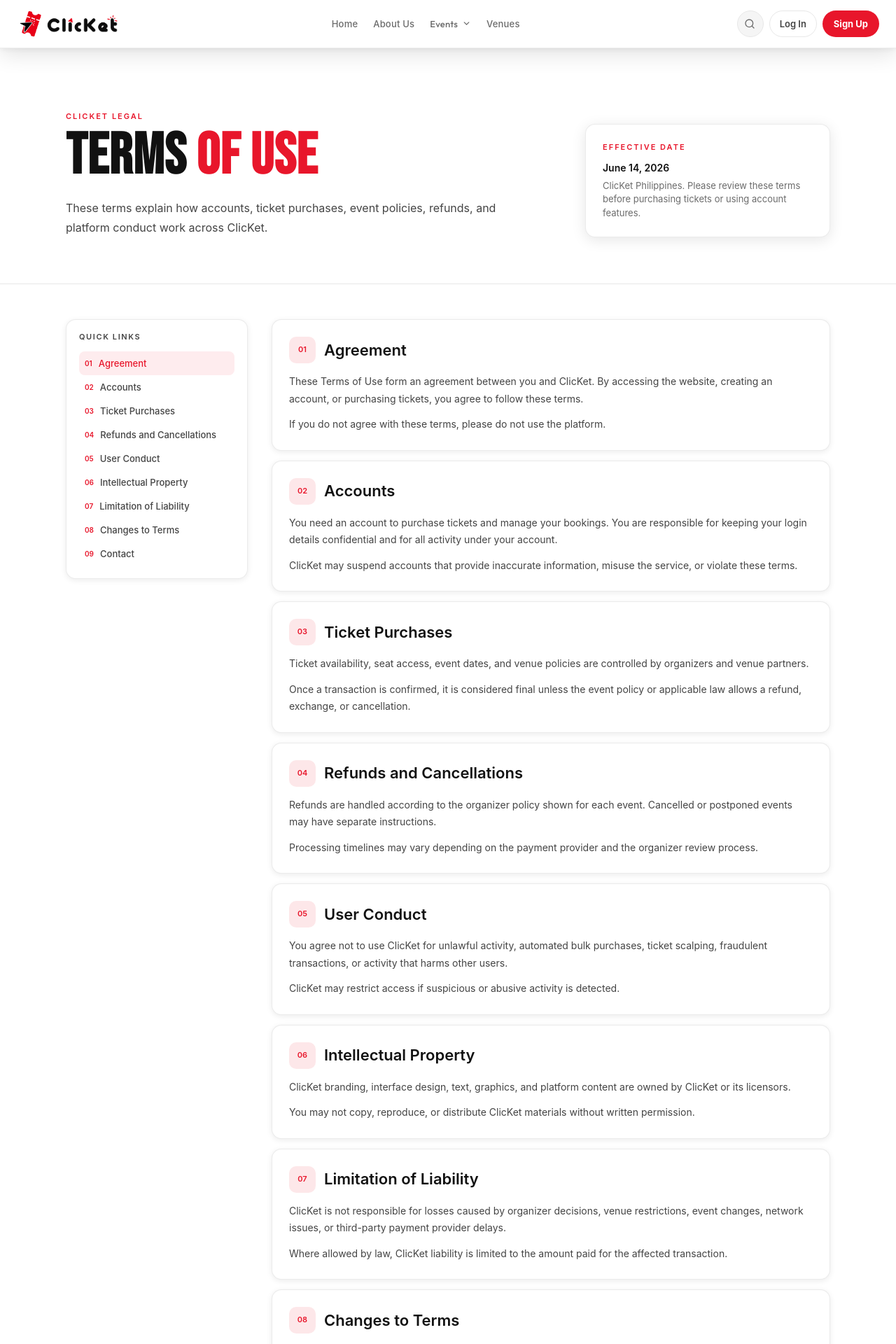
After one commit to jluigemalaiba/ClicKet, a PHP site: page /terms.php in a window 1280 px wide. The commit adds this page. Shown: the top 1920 px of the page at 70% size. Run offline with PHP 8.4, Linux system fonts and the light colour scheme.

Commit message:
created a terms.php

```diff
--- a/css/partners-footer.css
+++ b/css/partners-footer.css
@@ -1,6 +1,11 @@
 /* =============================================
    ClicKet — Partners Carousel + Footer (Light Theme)
    ============================================= */
+
+:root {
+  font-family: -apple-system, BlinkMacSystemFont, 'Segoe UI', 'Geist', sans-serif;
+  -webkit-font-smoothing: antialiased;
+}
 
 .partners-section {
   padding: 30px 0;
@@ -13,7 +18,7 @@
 .partners-label {
   text-align: center;
   font-size: 11px;
-  font-weight: 700;
+  font-weight: 600;
   letter-spacing: 3px;
   text-transform: uppercase;
   color: var(--text-muted);
@@ -179,7 +184,7 @@
 
 .footer-col-title {
   font-size: 11px;
-  font-weight: 700;
+  font-weight: 600;
   letter-spacing: 2px;
   text-transform: uppercase;
   color: var(--text-primary);
@@ -229,7 +234,7 @@
   background: var(--red-primary);
   color: #fff;
   font-size: 13px;
-  font-weight: 700;
+  font-weight: 600;
   padding: 10px 18px;
   border-radius: 8px;
   transition: background var(--dur-fast), transform var(--dur-fast);
--- a/includes/footer.php
+++ b/includes/footer.php
@@ -55,7 +55,7 @@
           <li><a href="help.php">Help Center</a></li>
           <li><a href="help.php#queue">Virtual Queue FAQ</a></li>
           <li><a href="contact.php">Contact Us</a></li>
-          <li><a href="help.php#terms">Terms &amp; Conditions</a></li>
+          <li><a href="terms.php">Terms &amp; Conditions</a></li>
         </ul>
       </div>
 
@@ -85,7 +85,7 @@
       </p>
       <nav class="footer-bottom-links">
         <a href="#">Privacy Policy</a>
-        <a href="help.php#terms">Terms of Use</a>
+        <a href="terms.php">Terms of Use</a>
         <a href="#">Cookie Policy</a>
         <a href="#">Accessibility</a>
       </nav>
--- /dev/null
+++ b/terms.php
@@ -0,0 +1,414 @@
+<?php
+// terms.php - ClicKet Terms of Use
+require_once __DIR__ . '/includes/log.php';
+
+$termsSections = [
+    [
+        'id' => 'agreement',
+        'num' => '01',
+        'title' => 'Agreement',
+        'body' => [
+            'These Terms of Use form an agreement between you and ClicKet. By accessing the website, creating an account, or purchasing tickets, you agree to follow these terms.',
+            'If you do not agree with these terms, please do not use the platform.',
+        ],
+    ],
+    [
+        'id' => 'accounts',
+        'num' => '02',
+        'title' => 'Accounts',
+        'body' => [
+            'You need an account to purchase tickets and manage your bookings. You are responsible for keeping your login details confidential and for all activity under your account.',
+            'ClicKet may suspend accounts that provide inaccurate information, misuse the service, or violate these terms.',
+        ],
+    ],
+    [
+        'id' => 'purchases',
+        'num' => '03',
+        'title' => 'Ticket Purchases',
+        'body' => [
+            'Ticket availability, seat access, event dates, and venue policies are controlled by organizers and venue partners.',
+            'Once a transaction is confirmed, it is considered final unless the event policy or applicable law allows a refund, exchange, or cancellation.',
+        ],
+    ],
+    [
+        'id' => 'refunds',
+        'num' => '04',
+        'title' => 'Refunds and Cancellations',
+        'body' => [
+            'Refunds are handled according to the organizer policy shown for each event. Cancelled or postponed events may have separate instructions.',
+            'Processing timelines may vary depending on the payment provider and the organizer review process.',
+        ],
+    ],
+    [
+        'id' => 'conduct',
+        'num' => '05',
+        'title' => 'User Conduct',
+        'body' => [
+            'You agree not to use ClicKet for unlawful activity, automated bulk purchases, ticket scalping, fraudulent transactions, or activity that harms other users.',
+            'ClicKet may restrict access if suspicious or abusive activity is detected.',
+        ],
+    ],
+    [
+        'id' => 'ownership',
+        'num' => '06',
+        'title' => 'Intellectual Property',
+        'body' => [
+            'ClicKet branding, interface design, text, graphics, and platform content are owned by ClicKet or its licensors.',
+            'You may not copy, reproduce, or distribute ClicKet materials without written permission.',
+        ],
+    ],
+    [
+        'id' => 'liability',
+        'num' => '07',
+        'title' => 'Limitation of Liability',
+        'body' => [
+            'ClicKet is not responsible for losses caused by organizer decisions, venue restrictions, event changes, network issues, or third-party payment provider delays.',
+            'Where allowed by law, ClicKet liability is limited to the amount paid for the affected transaction.',
+        ],
+    ],
+    [
+        'id' => 'changes',
+        'num' => '08',
+        'title' => 'Changes to Terms',
+        'body' => [
+            'We may update these Terms of Use from time to time. Continued use of ClicKet after updates are posted means you accept the revised terms.',
+        ],
+    ],
+    [
+        'id' => 'contact',
+        'num' => '09',
+        'title' => 'Contact',
+        'body' => [
+            'For questions about these terms, contact ClicKet support at support@clicket.ph or use the Contact page.',
+        ],
+    ],
+];
+?>
+<!DOCTYPE html>
+<html lang="en">
+<head>
+  <meta charset="UTF-8">
+  <meta name="viewport" content="width=device-width, initial-scale=1.0">
+  <meta name="description" content="Read the ClicKet Terms of Use for accounts, ticket purchases, refunds, conduct, and platform policies.">
+  <title>ClicKet Terms of Use</title>
+
+  <link rel="stylesheet" href="https://cdn.jsdelivr.net/npm/bootstrap@5.3.3/dist/css/bootstrap.min.css">
+  <link rel="stylesheet" href="css/variables.css">
+  <link rel="stylesheet" href="css/navbar.css">
+  <link rel="stylesheet" href="css/partners-footer.css">
+
+  <link rel="preconnect" href="https://fonts.googleapis.com">
+  <link rel="preconnect" href="https://fonts.gstatic.com" crossorigin>
+  <link href="https://fonts.googleapis.com/css2?family=Geist:wght@400;500;600&family=Geist+Mono:wght@400;500&display=swap" rel="stylesheet">
+
+  <style>
+    body.terms-page {
+      background: var(--light-bg);
+      color: var(--text-primary);
+      font-family: -apple-system, BlinkMacSystemFont, 'Segoe UI', 'Geist', sans-serif;
+      font-weight: 400;
+      -webkit-font-smoothing: antialiased;
+    }
+
+    .terms-hero {
+      padding: 158px 0 66px;
+      background: linear-gradient(180deg, #fff 0%, var(--light-bg) 100%);
+      border-bottom: 1px solid var(--gray-200);
+    }
+
+    .terms-hero-inner {
+      display: grid;
+      grid-template-columns: minmax(0, 1fr) minmax(280px, .5fr);
+      gap: 42px;
+      align-items: end;
+    }
+
+    .terms-eyebrow,
+    .terms-kicker {
+      margin: 0 0 10px;
+      color: var(--red-primary);
+      font-size: 11px;
+      font-weight: 600;
+      letter-spacing: 2px;
+      text-transform: uppercase;
+    }
+
+    .terms-title {
+      margin: 0;
+      max-width: 760px;
+      font-family: var(--font-display);
+      font-size: clamp(48px, 7vw, 82px);
+      line-height: .92;
+      letter-spacing: 1px;
+      font-weight: 600;
+    }
+
+    .terms-title span {
+      color: var(--red-primary);
+    }
+
+    .terms-copy {
+      max-width: 680px;
+      margin: 22px 0 0;
+      color: var(--gray-600);
+      font-size: 16px;
+      line-height: 1.75;
+      font-weight: 400;
+    }
+
+    .terms-summary {
+      padding: 24px;
+      border: 1px solid var(--light-border);
+      border-radius: var(--card-radius);
+      background: #fff;
+      box-shadow: var(--shadow-card);
+    }
+
+    .terms-summary strong {
+      display: block;
+      margin-bottom: 4px;
+      font-size: 14px;
+      font-weight: 600;
+    }
+
+    .terms-summary span {
+      display: block;
+      color: var(--gray-500);
+      font-size: 13px;
+      line-height: 1.5;
+      font-weight: 400;
+    }
+
+    .terms-main {
+      padding: 50px 0 82px;
+    }
+
+    .terms-layout {
+      display: grid;
+      grid-template-columns: 260px minmax(0, 1fr);
+      gap: 34px;
+      align-items: start;
+    }
+
+    .terms-nav {
+      position: sticky;
+      top: 94px;
+      padding: 18px;
+      border: 1px solid var(--light-border);
+      border-radius: var(--card-radius);
+      background: #fff;
+      box-shadow: var(--shadow-sm);
+    }
+
+    .terms-nav h2 {
+      margin: 0 0 14px;
+      color: var(--gray-600);
+      font-size: 11px;
+      font-weight: 600;
+      letter-spacing: 1.6px;
+      text-transform: uppercase;
+    }
+
+    .terms-nav a {
+      display: flex;
+      align-items: center;
+      gap: 9px;
+      min-height: 34px;
+      padding: 6px 8px;
+      border-radius: 8px;
+      color: var(--gray-600);
+      font-size: 13px;
+      font-weight: 500;
+      transition: background var(--dur-fast), color var(--dur-fast);
+    }
+
+    .terms-nav a:hover,
+    .terms-nav a.is-active {
+      background: rgba(232,22,43,.08);
+      color: var(--red-primary);
+    }
+
+    .terms-nav-num {
+      color: var(--red-primary);
+      font-size: 10px;
+      font-weight: 600;
+    }
+
+    .terms-content {
+      display: grid;
+      gap: 14px;
+    }
+
+    .terms-section {
+      scroll-margin-top: 104px;
+      padding: 24px;
+      border: 1px solid var(--light-border);
+      border-radius: var(--card-radius);
+      background: #fff;
+      box-shadow: var(--shadow-sm);
+    }
+
+    .terms-section h2 {
+      display: flex;
+      align-items: center;
+      gap: 12px;
+      margin: 0 0 14px;
+      font-size: 22px;
+      font-weight: 600;
+    }
+
+    .terms-section-num {
+      display: inline-flex;
+      align-items: center;
+      justify-content: center;
+      width: 38px;
+      height: 38px;
+      border-radius: 10px;
+      background: rgba(232,22,43,.1);
+      color: var(--red-primary);
+      font-size: 11px;
+      font-weight: 600;
+    }
+
+    .terms-section p {
+      margin: 0 0 12px;
+      color: var(--gray-600);
+      font-size: 14px;
+      line-height: 1.75;
+      font-weight: 400;
+    }
+
+    .terms-section p:last-child {
+      margin-bottom: 0;
+    }
+
+    .terms-note {
+      margin-top: 22px;
+      padding: 18px 20px;
+      border: 1px solid rgba(232,22,43,.18);
+      border-radius: var(--card-radius);
+      background: rgba(232,22,43,.06);
+      color: var(--gray-700);
+      font-size: 14px;
+      line-height: 1.65;
+      font-weight: 400;
+    }
+
+    .terms-note a {
+      color: var(--red-primary);
+      font-weight: 600;
+    }
+
+    @media (max-width: 991px) {
+      .terms-hero-inner,
+      .terms-layout {
+        grid-template-columns: 1fr;
+      }
+
+      .terms-nav {
+        position: static;
+      }
+    }
+
+    @media (max-width: 640px) {
+      .terms-hero {
+        padding: 132px 0 48px;
+      }
+
+      .terms-section {
+        padding: 20px;
+      }
+    }
+  </style>
+</head>
+<body class="terms-page">
+
+<?php require_once __DIR__ . '/includes/navbar.php'; ?>
+
+<main>
+  <section class="terms-hero">
+    <div class="container-xl px-4">
+      <div class="terms-hero-inner">
+        <div>
+          <p class="terms-eyebrow">ClicKet Legal</p>
+          <h1 class="terms-title">Terms <span>of Use</span></h1>
+          <p class="terms-copy">
+            These terms explain how accounts, ticket purchases, event policies, refunds, and platform conduct work across ClicKet.
+          </p>
+        </div>
+        <aside class="terms-summary">
+          <p class="terms-kicker">Effective Date</p>
+          <strong><?= date('F j, Y') ?></strong>
+          <span>ClicKet Philippines. Please review these terms before purchasing tickets or using account features.</span>
+        </aside>
+      </div>
+    </div>
+  </section>
+
+  <section class="terms-main">
+    <div class="container-xl px-4">
+      <div class="terms-layout">
+        <aside class="terms-nav" aria-label="Terms sections">
+          <h2>Quick Links</h2>
+          <?php foreach ($termsSections as $section): ?>
+            <a href="#<?= htmlspecialchars($section['id']) ?>">
+              <span class="terms-nav-num"><?= htmlspecialchars($section['num']) ?></span>
+              <?= htmlspecialchars($section['title']) ?>
+            </a>
+          <?php endforeach; ?>
+        </aside>
+
+        <div class="terms-content">
+          <?php foreach ($termsSections as $section): ?>
+            <section class="terms-section" id="<?= htmlspecialchars($section['id']) ?>">
+              <h2><span class="terms-section-num"><?= htmlspecialchars($section['num']) ?></span><?= htmlspecialchars($section['title']) ?></h2>
+              <?php foreach ($section['body'] as $paragraph): ?>
+                <p><?= htmlspecialchars($paragraph) ?></p>
+              <?php endforeach; ?>
+            </section>
+          <?php endforeach; ?>
+
+          <div class="terms-note">
+            By using ClicKet, you confirm that you have read and understood these Terms of Use.
+            For support, visit the <a href="help.php">Help Center</a> or <a href="contact.php">Contact Us</a>.
+          </div>
+        </div>
+      </div>
+    </div>
+  </section>
+</main>
+
+<?php require_once __DIR__ . '/includes/footer.php'; ?>
+
+<script src="https://cdn.jsdelivr.net/npm/bootstrap@5.3.3/dist/js/bootstrap.bundle.min.js"></script>
+<script>
+(function () {
+  const navbar = document.querySelector('.navbar-clicket');
+  const links = Array.from(document.querySelectorAll('.terms-nav a'));
+  const sections = Array.from(document.querySelectorAll('.terms-section'));
+
+  function handleScroll() {
+    if (navbar) {
+      navbar.classList.toggle('scrolled', window.scrollY > 60);
+    }
+  }
+
+  if ('IntersectionObserver' in window) {
+    const observer = new IntersectionObserver(entries => {
+      entries.forEach(entry => {
+        if (!entry.isIntersecting) return;
+        links.forEach(link => link.classList.remove('is-active'));
+        const active = document.querySelector('.terms-nav a[href="#' + entry.target.id + '"]');
+        if (active) active.classList.add('is-active');
+      });
+    }, { rootMargin: '-35% 0px -55% 0px' });
+
+    sections.forEach(section => observer.observe(section));
+  }
+
+  window.addEventListener('scroll', handleScroll, { passive: true });
+  handleScroll();
+})();
+</script>
+</body>
+</html>
```
Also changed, not shown: auth.php (+9 -1 lines), css/auth.css (+9 -7 lines).
